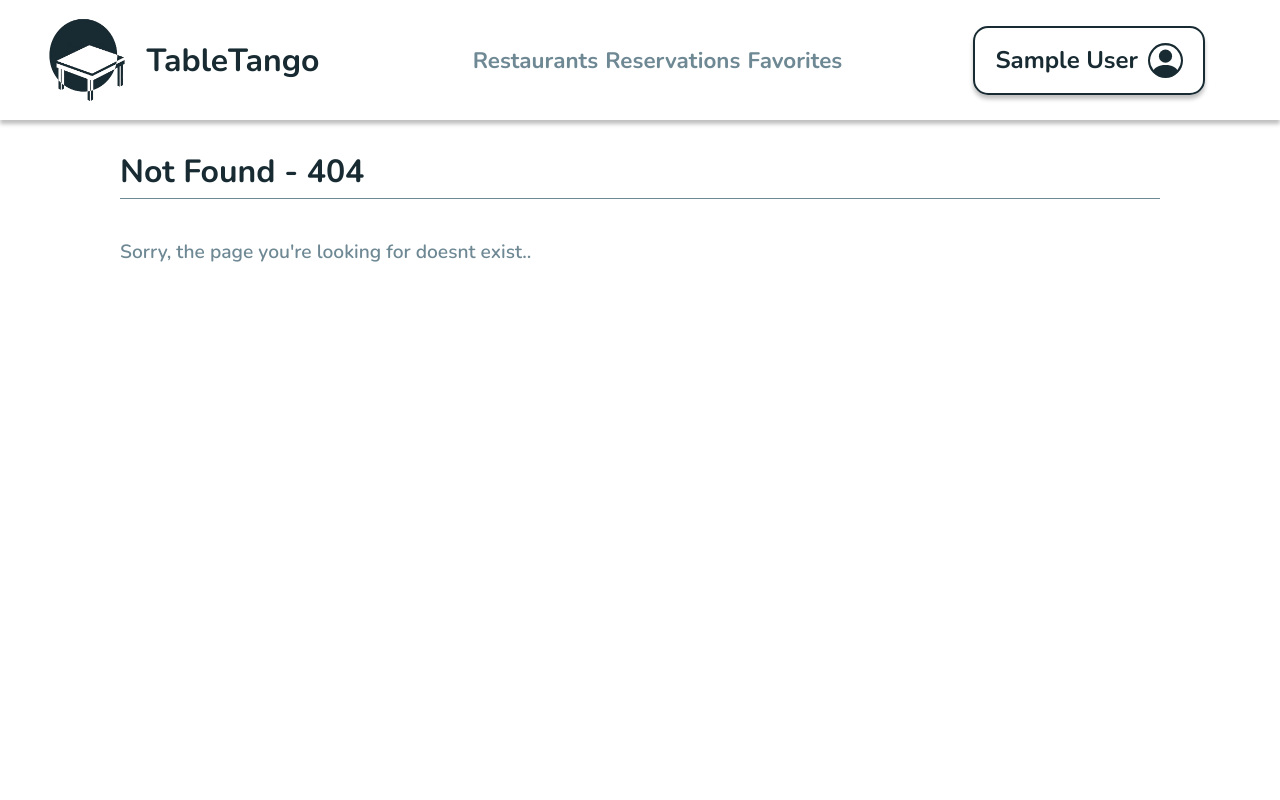
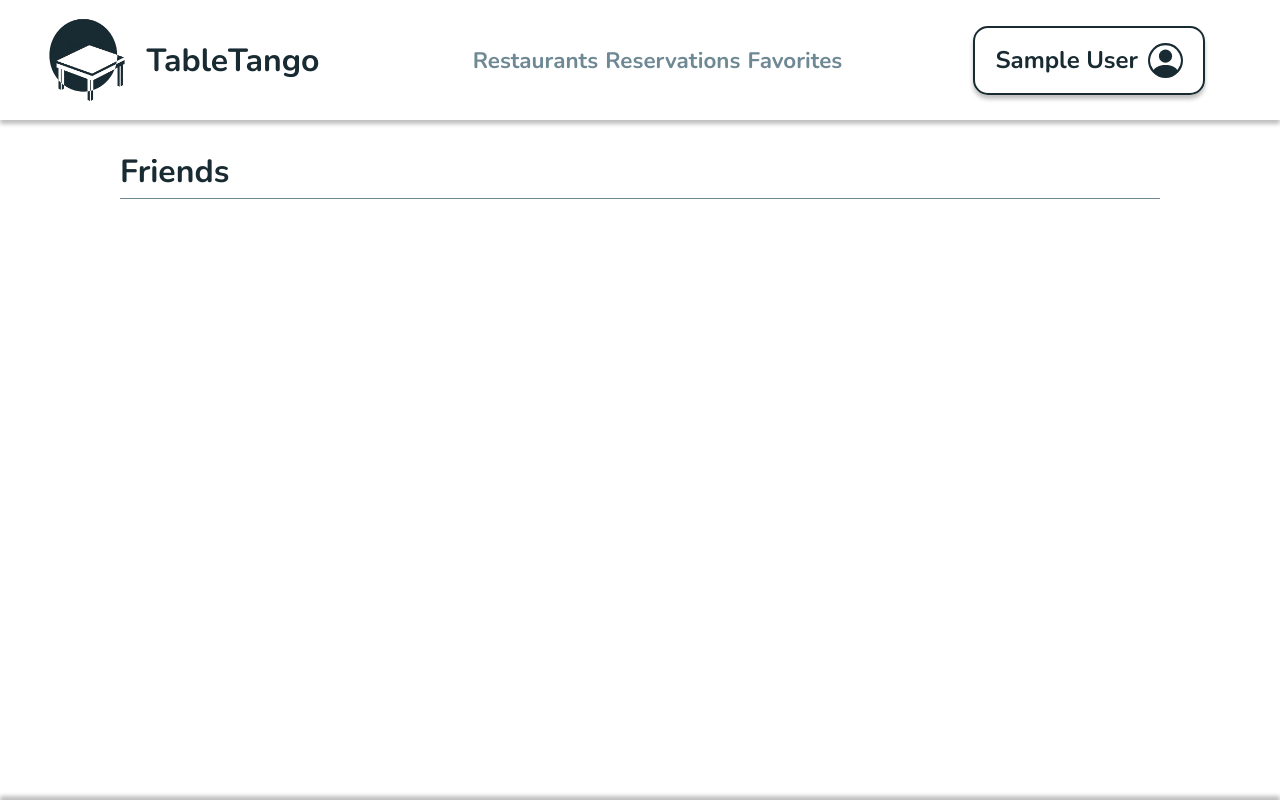
Before and after one commit to ThomasDew04/TableTango, a React (Vite) app in the folder frontend/: page /friends in a window 1280 px wide. Shown: the top 800 px of the page. Built offline with nearby package versions, Linux system fonts and the light colour scheme; no server answers; sample sign-in values are in the browser's storage.

Commit message:
start friends page

```diff
--- a/frontend/src/App.tsx
+++ b/frontend/src/App.tsx
@@ -1,7 +1,7 @@
 import { Navigate, Route, Routes } from "react-router-dom"
 import Navbar from "./components/Navbar"
 import Footer from "./components/Footer"
-import { Restaurants, Restaurant, Reservations, Favorites, Login, Register, Account, NotFound } from "./pages/index"
+import { Restaurants, Restaurant, Reservations, Favorites, Login, Register, Account, NotFound, Friends } from "./pages/index"
 import { AuthProvider } from "./components/auth/AuthProvider"
 
 function App() {
@@ -19,6 +19,7 @@ function App() {
             <Route path="/login" element={<Login />} />
             <Route path="/register" element={<Register />} />
             <Route path="/account" element={<Account />} />
+            <Route path="/friends" element={<Friends />} />
             <Route path="*" element={<NotFound />} />
           </Routes>
           <Footer />
--- a/frontend/src/index.css
+++ b/frontend/src/index.css
@@ -1361,3 +1361,11 @@ footer {
 .reservation-page, .favorites-page {
     position: relative;
 }
+
+/* ----------------------------- END OF NOT FOUND ----------------------------- */
+
+.friends-page {
+    position: relative;
+    min-height: 75vh;
+    height: fit-content;
+}
--- /dev/null
+++ b/frontend/src/pages/friends.tsx
@@ -0,0 +1,12 @@
+import { memo } from "react";
+import BreadCrumb from "../components/diverse/BreadCrumb";
+
+export default memo(function Friends() {
+
+
+    return (
+        <div className="friends-page">
+            <BreadCrumb page="Friends" />
+        </div>
+    );
+});
--- a/frontend/src/pages/index.ts
+++ b/frontend/src/pages/index.ts
@@ -6,6 +6,7 @@ import Login from "./login";
 import Register from "./register";
 import Account from "./account";
 import NotFound from "./not_found"
+import Friends from "./friends";
 
 export {
     Restaurants,
@@ -15,5 +16,6 @@ export {
     Login,
     Register,
     Account,
-    NotFound
+    NotFound,
+    Friends
 }
```
